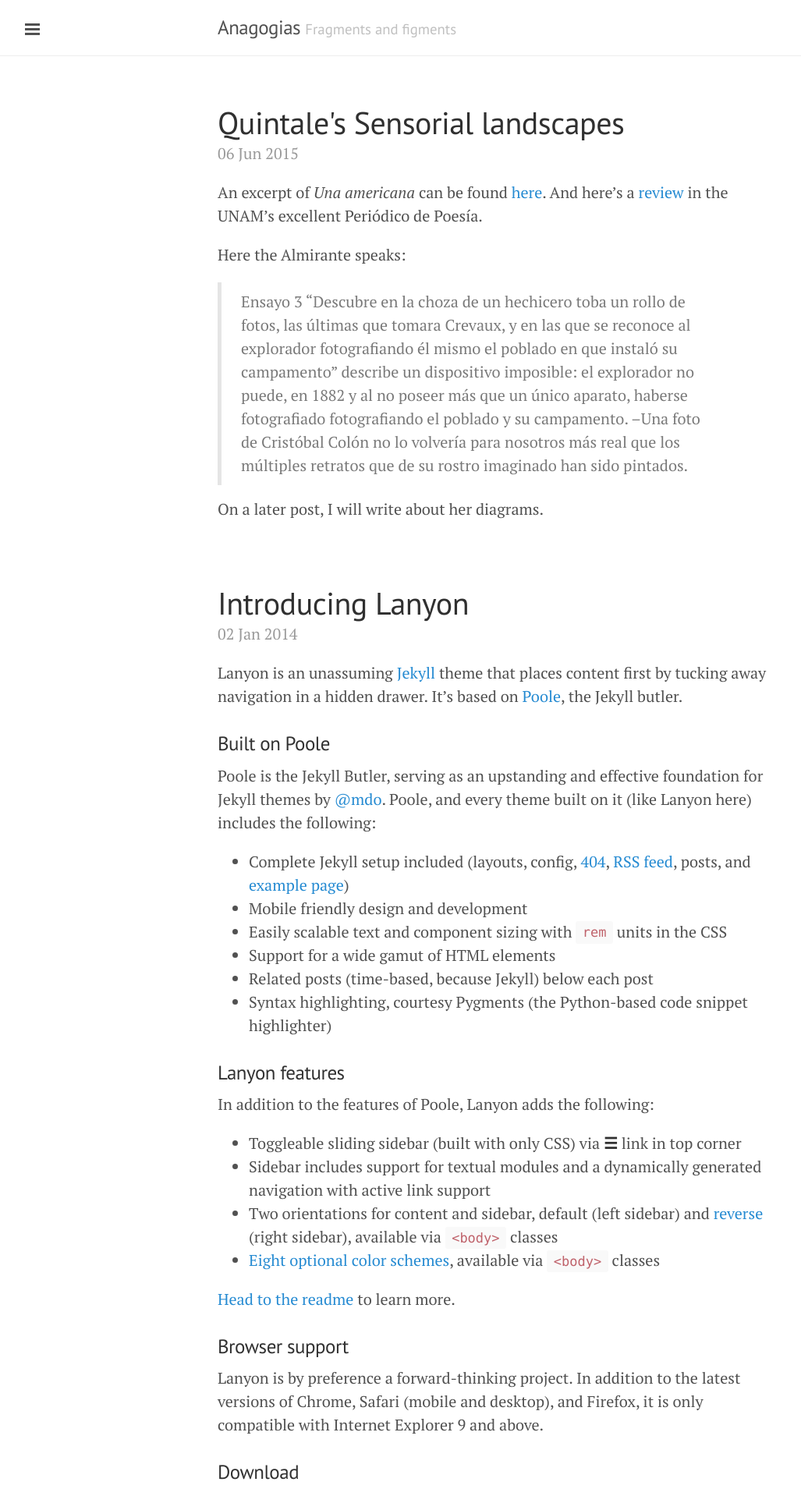
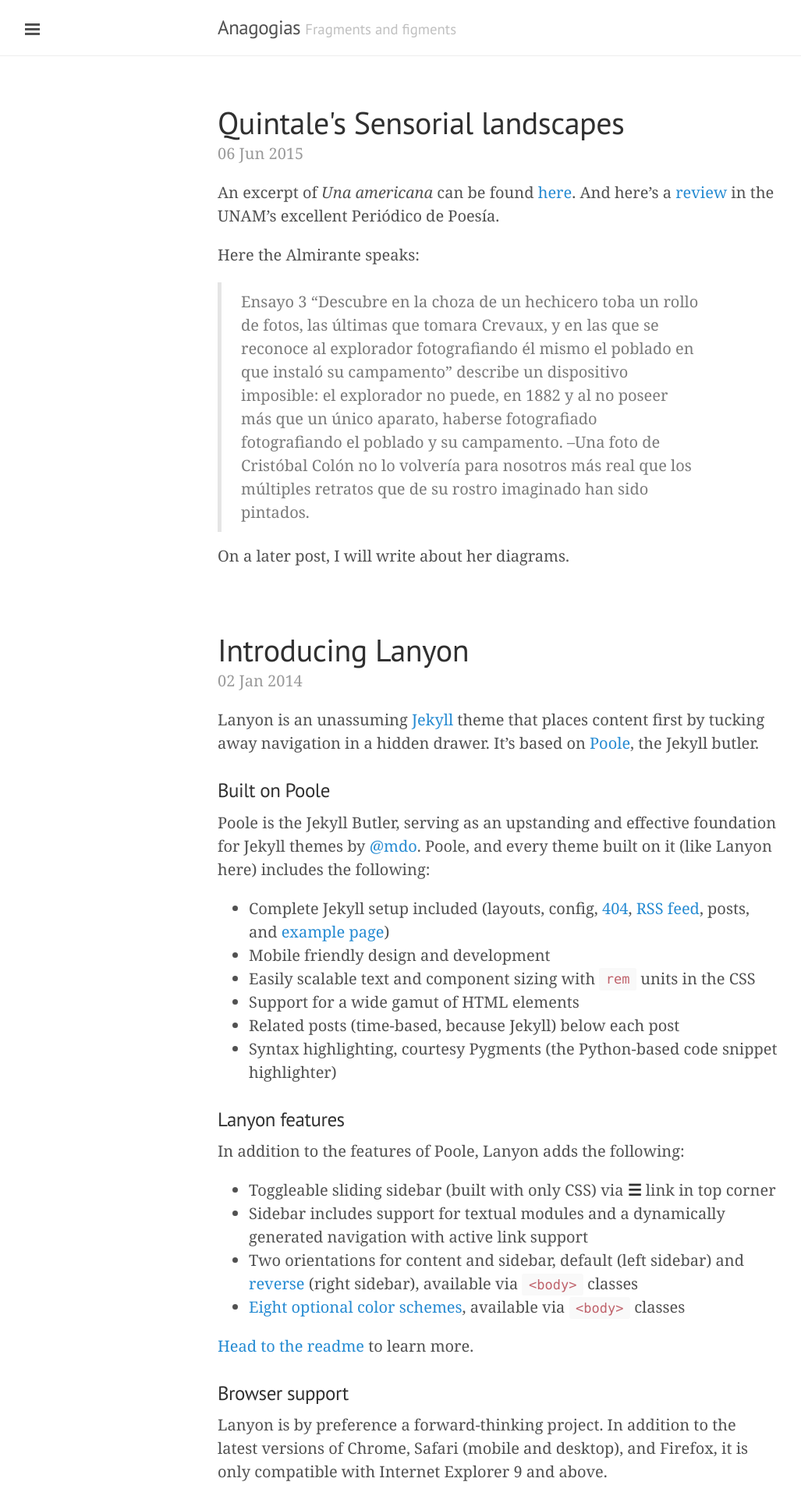
Before and after one commit to Hipomenes/oldsite, a Jekyll site: the page built from index.html, in a window 1280 px wide. Shown: the top 1918 px of the page at 78% size, without its empty margins (1-1028 px from the left). Built offline with Jekyll 4.4.1, drawn with Linux system fonts in a browser that asks for light colours; Markdown is read by kramdown in place of the engine named in the settings; the list of posts is cut into pages by our own code.

Commit message:
Font to Volvorkn

```diff
--- a/public/css/lanyon.css
+++ b/public/css/lanyon.css
@@ -41,7 +41,7 @@ body {
 }
 
 html {
-  font-family: "PT Serif", Georgia, "Times New Roman", serif;
+  font-family: "Vollkorn", Georgia, "Times New Roman", serif;
 }
 
 h1, h2, h3, h4, h5, h6 {
```
